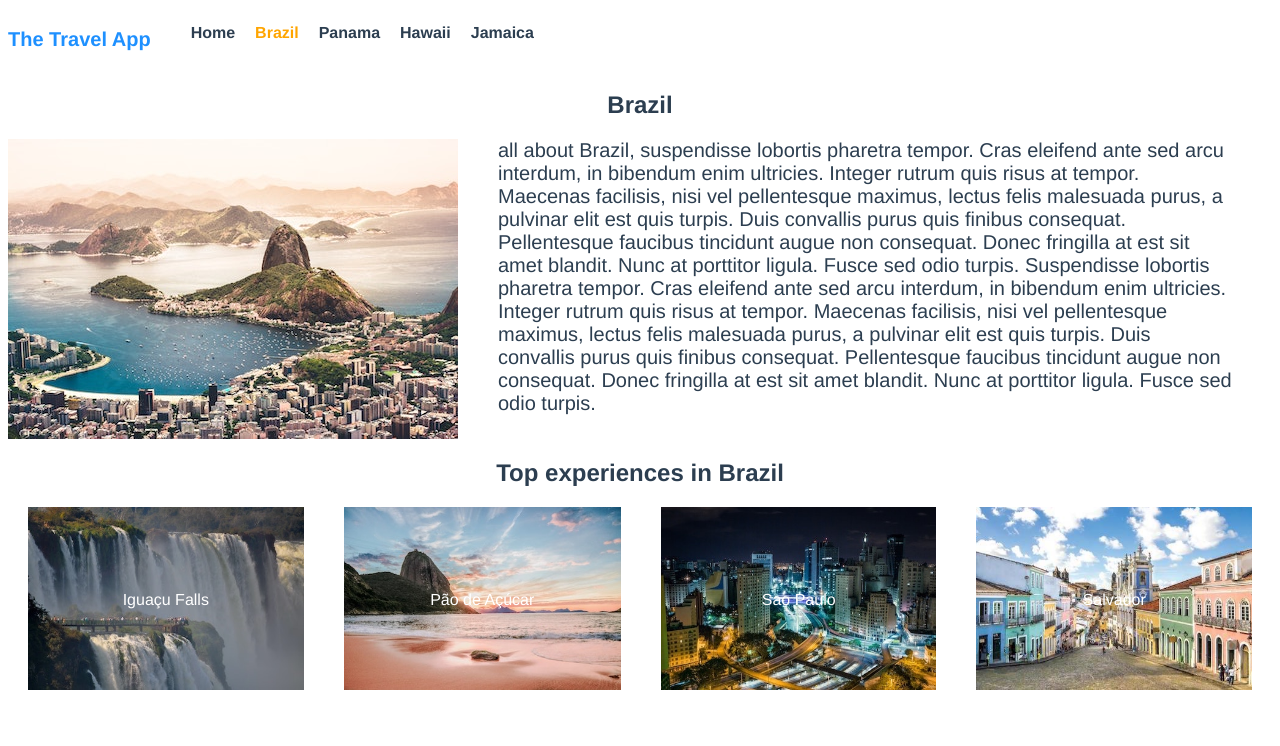
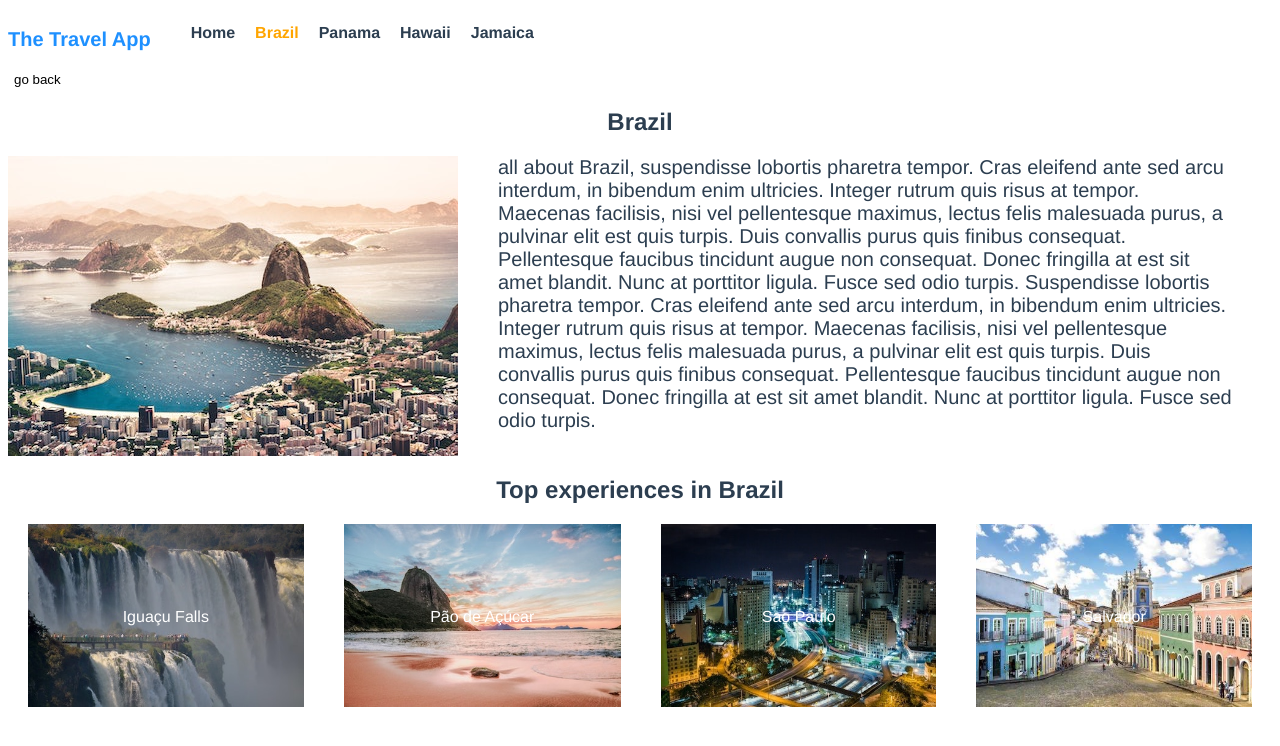
Before and after one commit to pjakimow/vuejs-travel-app, a Vue app: page /destination/brazil in a window 1280 px wide. Shown: the top 746 px of the page. Built offline with nearby package versions, Linux system fonts and the light colour scheme.

Commit message:
Add go back button

```diff
--- /dev/null
+++ b/src/components/GoBack.vue
@@ -0,0 +1,27 @@
+<template>
+    <span class="go-back">
+        <button @click="goBack">go back</button>
+    </span>
+</template>
+
+<script>
+    export default {
+        name: "GoBack",
+        methods: {
+            goBack(){
+                return this.$router.go(-1) // go back one step
+            }
+        }
+    }
+</script>
+
+<style scoped>
+.go-back{
+    display: flex;
+    cursor: pointer;
+}
+button {
+    border: 0;
+    background: transparent;
+}
+</style>
--- a/src/views/DestinationDetails.vue
+++ b/src/views/DestinationDetails.vue
@@ -1,5 +1,6 @@
 <template>
     <div>
+        <go-back/>
         <section class="destination">
             <h1>{{ destination.name }}</h1>
             <div class="destination-details">
@@ -28,8 +29,12 @@
 
 <script>
     import store from "../store";
+    import GoBack from "../components/GoBack";
     export default {
         name: "DestinationDetails",
+        components: {
+            GoBack
+        },
         data() {
             return {
                 //slug: this.$route.params.slug // we will get this value from props
```
